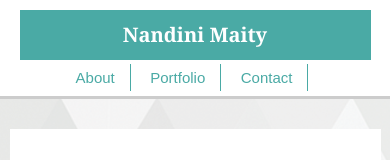
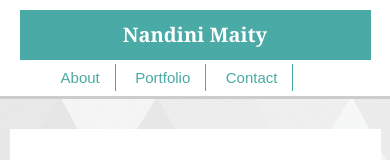
Before and after one commit to akashnandini/Responsive-Portfolio, a plain HTML site: page index.html in a window 390 px wide. Shown: the top 160 px of the page. Drawn offline with Linux system fonts and the light colour scheme.

Commit message:
Responsive-Portfolio v1.7

```diff
--- a/assets/css/style.css
+++ b/assets/css/style.css
@@ -313,10 +313,10 @@ section h4{
 
     nav{
         float: none;;
-        width: 250px;
+        width: 300px;
         margin-top: 10px;
         text-align: center;
-        margin-left: 40px;
+
     }
 
 
```
